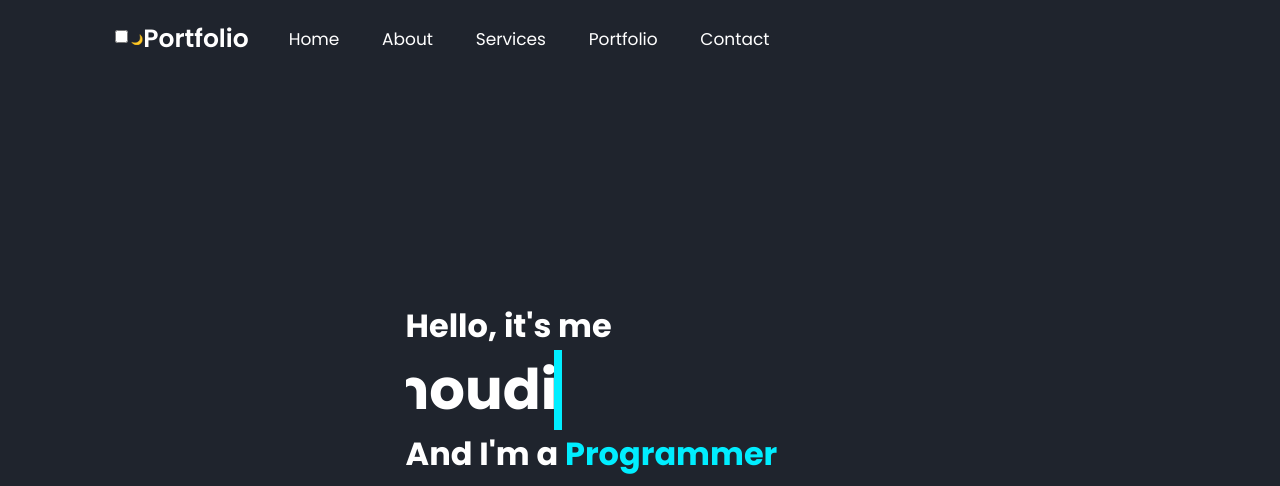
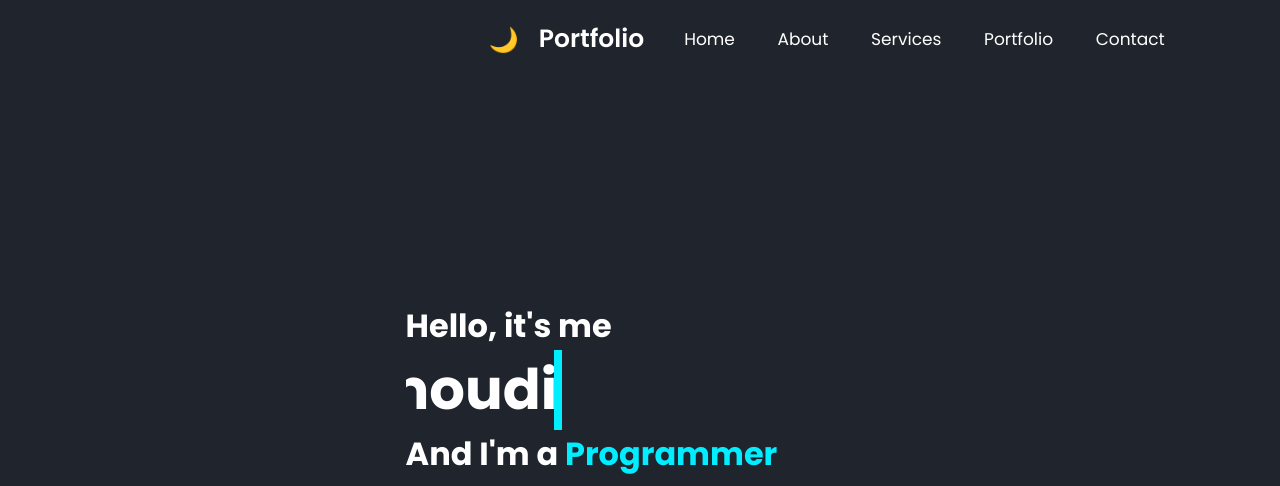
Before and after one commit to StrinkSuu/strinksuu.github.io, a plain HTML site: page index.html in a window 1280 px wide. Shown: the top 486 px of the page. Drawn offline with nearby package versions, Linux system fonts and the light colour scheme.

Commit message:
Update style.css

```diff
--- a/style.css
+++ b/style.css
@@ -354,3 +354,33 @@ span {
   font-size: 2.4rem;
   color: var(--second-bg-color);
 }
+.header {
+  position: fixed;
+  top: 0;
+  left: 0;
+  width: 100%;
+  padding: 2rem 9%;
+  background: var(--bg-color);
+  display: flex;
+  align-items: center;
+  z-index: 1000;
+}
+
+/* Toggle switch */
+.toggle-switch {
+  margin-left: auto;
+  margin-right: 2rem;
+  display: flex;
+  align-items: center;
+}
+
+.toggle-switch input {
+  display: none;
+}
+
+.toggle-switch label {
+  font-size: 2.4rem;
+  cursor: pointer;
+  color: var(--text-color);
+  transition: color 0.3s ease;
+}
```
